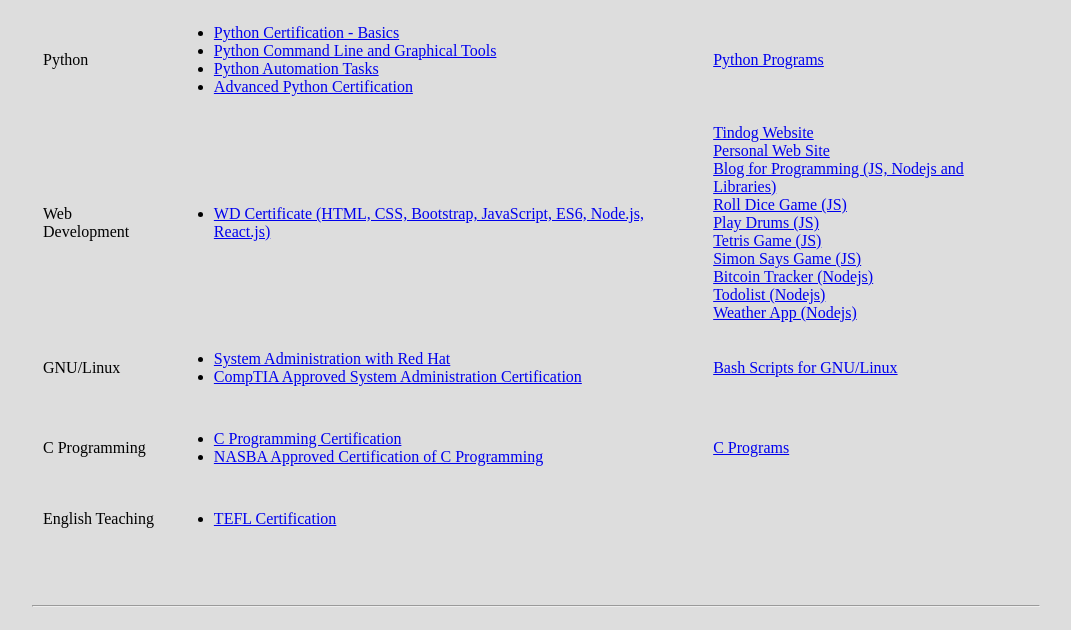
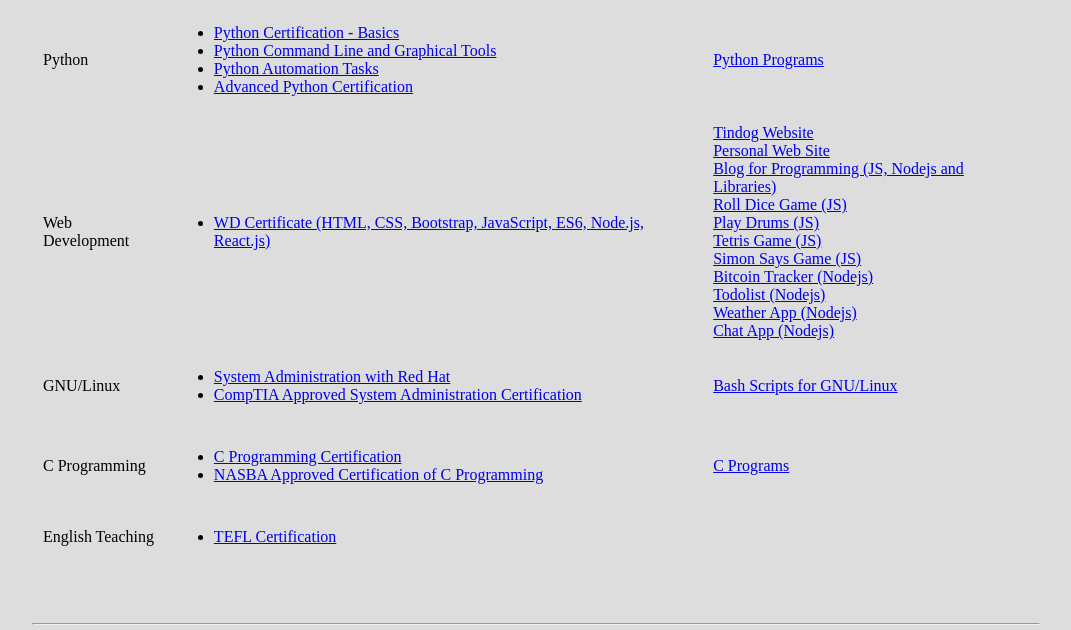
Before and after one commit to josephkligel/resume, a plain HTML site: page index.html in a window 1280 px wide. Shown: the part 2074-2704 px from the top of the page, without its empty margins (104-1175 px from the left). Drawn offline with Linux system fonts and the light colour scheme.

Commit message:
generic message generated from gitPushAll python program

```diff
--- a/index.html
+++ b/index.html
@@ -259,6 +259,7 @@
             <a href="https://github.com/zigjag/Bitcoin-tracker">Bitcoin Tracker (Nodejs)</a>
 	    <a href="https://jkligel-todo.herokuapp.com/">Todolist (Nodejs)</a>
 	    <a href="https://jkligel-weather-app.herokuapp.com/">Weather App (Nodejs)</a>
+	    <a href="https://jkligel-chat-app.herokuapp.com/">Chat App (Nodejs)</a>
           </td>
         </tr>
         <tr>
```
